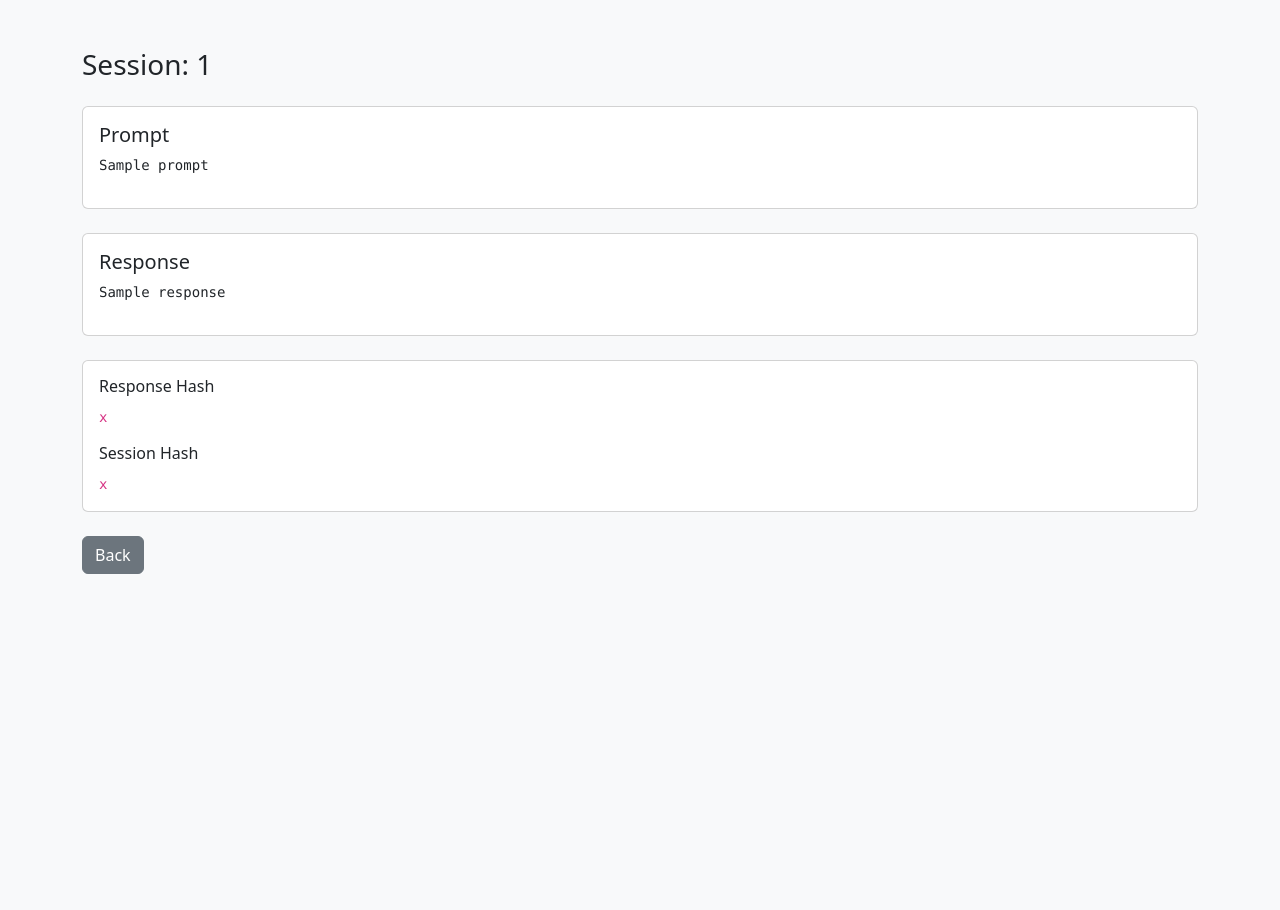
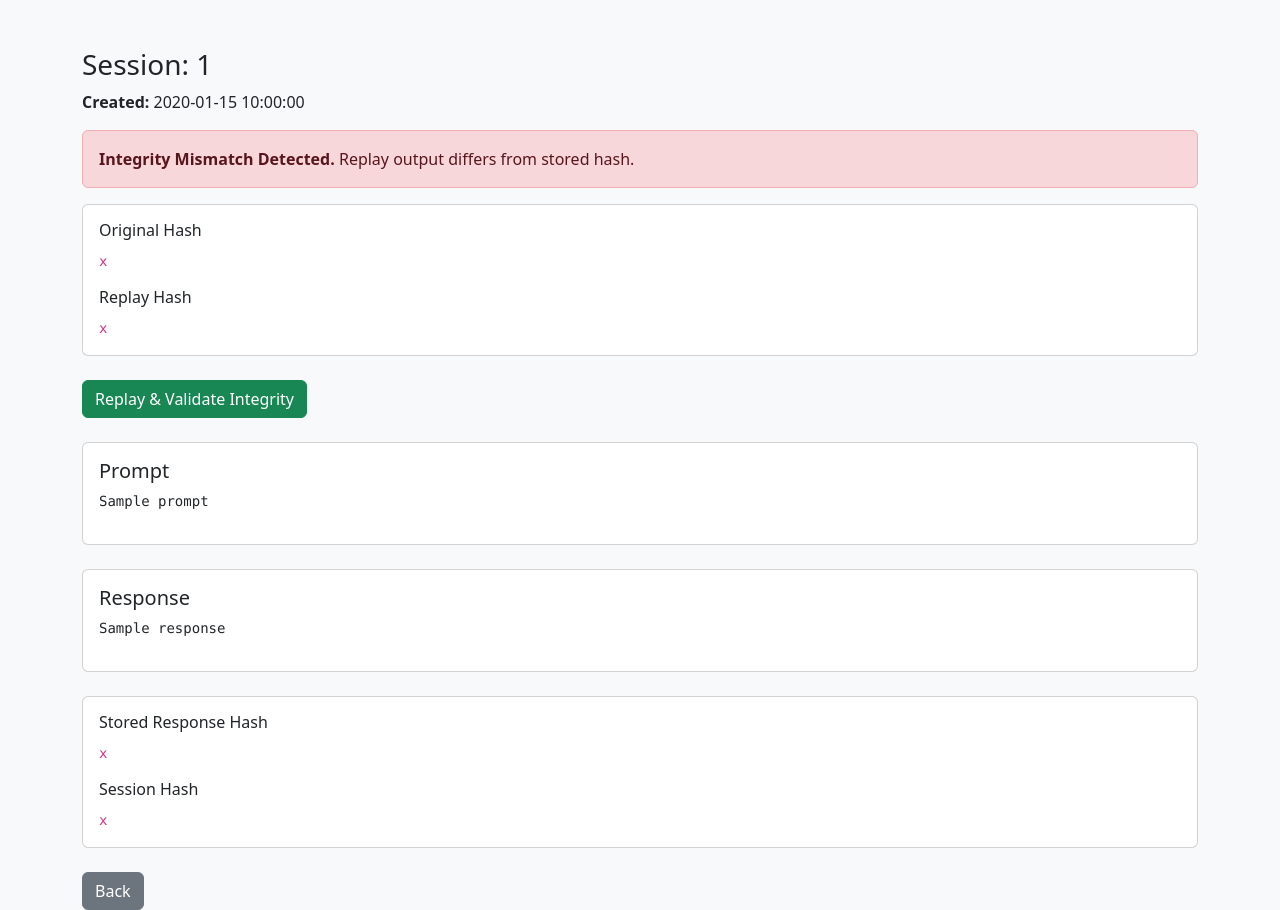
Before and after one commit to svaraikyam/verillm-proxy, a FastAPI app: template app/templates/session_detail.html in a window 1280 px wide. Before the commit the page ends 574 px from the top, so only its background shows below. Run offline with FastAPI, Linux system fonts and the light colour scheme; the template is opened without the code that fills it: most values are stand-ins (such as "Sample title", 1, 10 or a date in 2020).

Commit message:
reply button added

```diff
--- a/app/templates/session_detail.html
+++ b/app/templates/session_detail.html
@@ -7,34 +7,61 @@
 <body class="bg-light">
 
 <div class="container mt-5">
+
     <h3>Session: {{ session_id }}</h3>
+    <p><strong>Created:</strong> {{ created_at }}</p>
 
-    <div class="card mt-4">
+    {% if replay_result %}
+        <div class="alert {% if replay_result.match %}alert-success{% else %}alert-danger{% endif %}">
+            {% if replay_result.match %}
+                <strong>Integrity Verified.</strong> Replay output matches stored hash.
+            {% else %}
+                <strong>Integrity Mismatch Detected.</strong> Replay output differs from stored hash.
+            {% endif %}
+        </div>
+
+        <div class="card mb-4">
+            <div class="card-body">
+                <h6>Original Hash</h6>
+                <code>{{ replay_result.original_response_hash }}</code>
+
+                <h6 class="mt-3">Replay Hash</h6>
+                <code>{{ replay_result.new_response_hash }}</code>
+            </div>
+        </div>
+    {% endif %}
+
+    <form method="post" action="/dashboard/replay/{{ session_id }}">
+        <button class="btn btn-success mb-4">
+            Replay & Validate Integrity
+        </button>
+    </form>
+
+    <div class="card mb-4">
         <div class="card-body">
             <h5>Prompt</h5>
             <pre>{{ prompt }}</pre>
         </div>
     </div>
 
-    <div class="card mt-4">
+    <div class="card mb-4">
         <div class="card-body">
             <h5>Response</h5>
             <pre>{{ response }}</pre>
         </div>
     </div>
 
-    <div class="card mt-4">
+    <div class="card mb-4">
         <div class="card-body">
-            <h6>Response Hash</h6>
+            <h6>Stored Response Hash</h6>
             <code>{{ response_hash }}</code>
+
             <h6 class="mt-3">Session Hash</h6>
             <code>{{ session_hash }}</code>
         </div>
     </div>
 
-    <div class="mt-4">
-        <a href="/dashboard" class="btn btn-secondary">Back</a>
-    </div>
+    <a href="/dashboard" class="btn btn-secondary">Back</a>
 
 </div>
 
```
Also changed, not shown: app/dashboard.py (+39 -1 lines).
